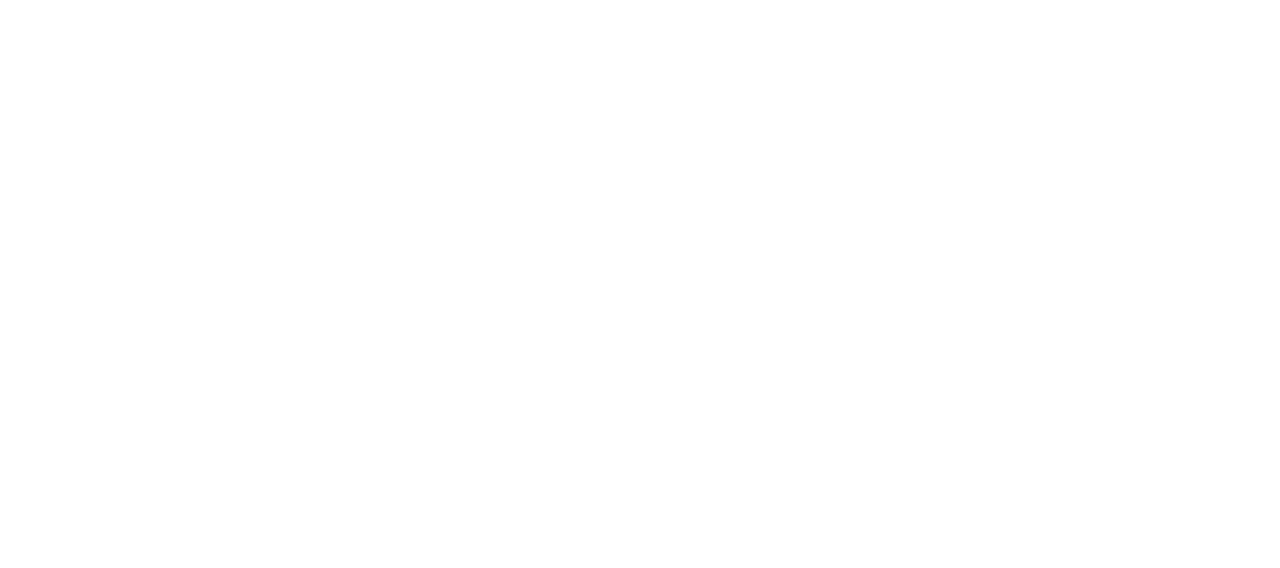
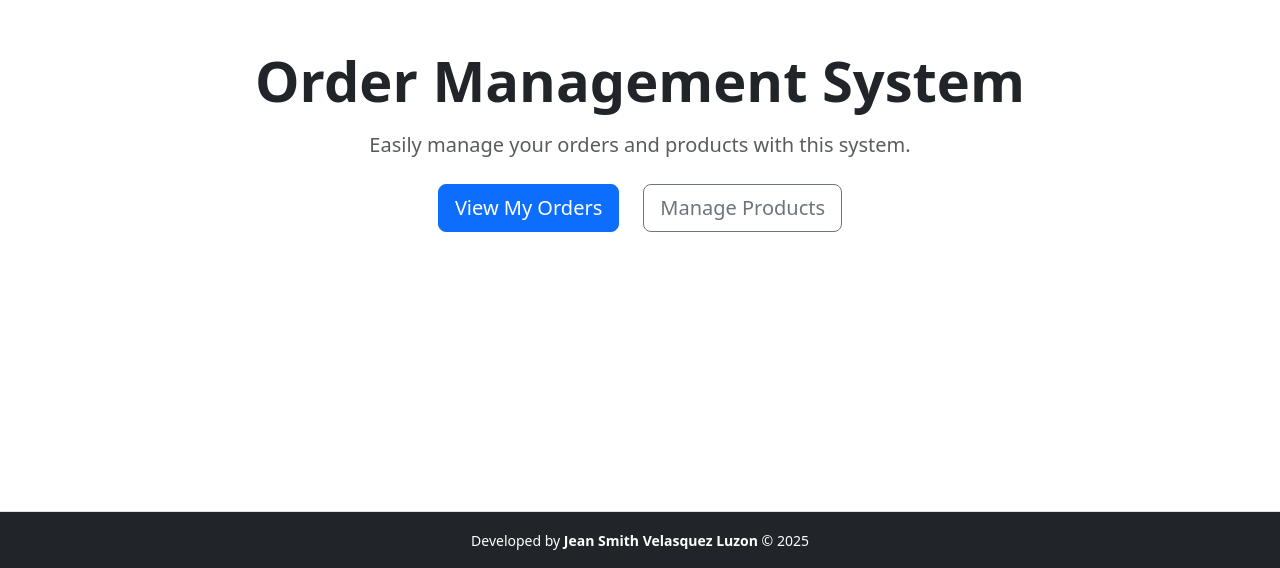
Before and after one commit to bytezer/orders-fr, a React (Vite) app: page / in a window 1280 px wide. Before the commit this address had no page. Shown: the part 232-800 px from the top of the page. Built offline with nearby package versions, Linux system fonts and the light colour scheme.

Commit message:
feat: HomePage added

```diff
--- a/src/App.tsx
+++ b/src/App.tsx
@@ -1,11 +1,13 @@
 import { BrowserRouter as Router, Routes, Route } from "react-router-dom";
 import { MyOrders } from "./pages/MyOrders";
 import { OrderForm } from "./pages/OrderForm";
+import { HomePage } from "./pages/HomePage";
 
 function App() {
   return (
     <Router>
       <Routes>
+        <Route path="/" element={<HomePage />} />
         <Route path="my-orders" element={<MyOrders />} />
         <Route path="add-order/:id" element={<OrderForm />} />
       </Routes>
--- /dev/null
+++ b/src/components/Footer.tsx
@@ -0,0 +1,10 @@
+export const MyCustomFooter = () => {
+  return (
+    <footer className="bg-dark py-3 text-center border-top">
+      <small className="text-white">
+        Developed by <strong>Jean Smith Velasquez Luzon</strong> ©{" "}
+        {new Date().getFullYear()}
+      </small>
+    </footer>
+  );
+};
--- /dev/null
+++ b/src/pages/HomePage.tsx
@@ -0,0 +1,27 @@
+import { Link } from "react-router-dom";
+import { MyCustomFooter } from "../components/Footer";
+
+export const HomePage = () => {
+  return (
+    <div className="d-flex flex-column min-vh-100 bg-white">
+      {/* Centered content container */}
+      <div className="container d-flex flex-column justify-content-center align-items-center text-center flex-grow-1">
+        <h1 className="display-4 fw-bold mb-3">Order Management System</h1>
+        <p className="lead text-muted mb-4">
+          Easily manage your orders and products with this system.
+        </p>
+
+        <div className="d-flex justify-content-center gap-4">
+          <Link to="/my-orders" className="btn btn-primary btn-lg">
+            View My Orders
+          </Link>
+          <Link to="/products" className="btn btn-outline-secondary btn-lg">
+            Manage Products
+          </Link>
+        </div>
+      </div>
+
+      <MyCustomFooter />
+    </div>
+  );
+};
```
